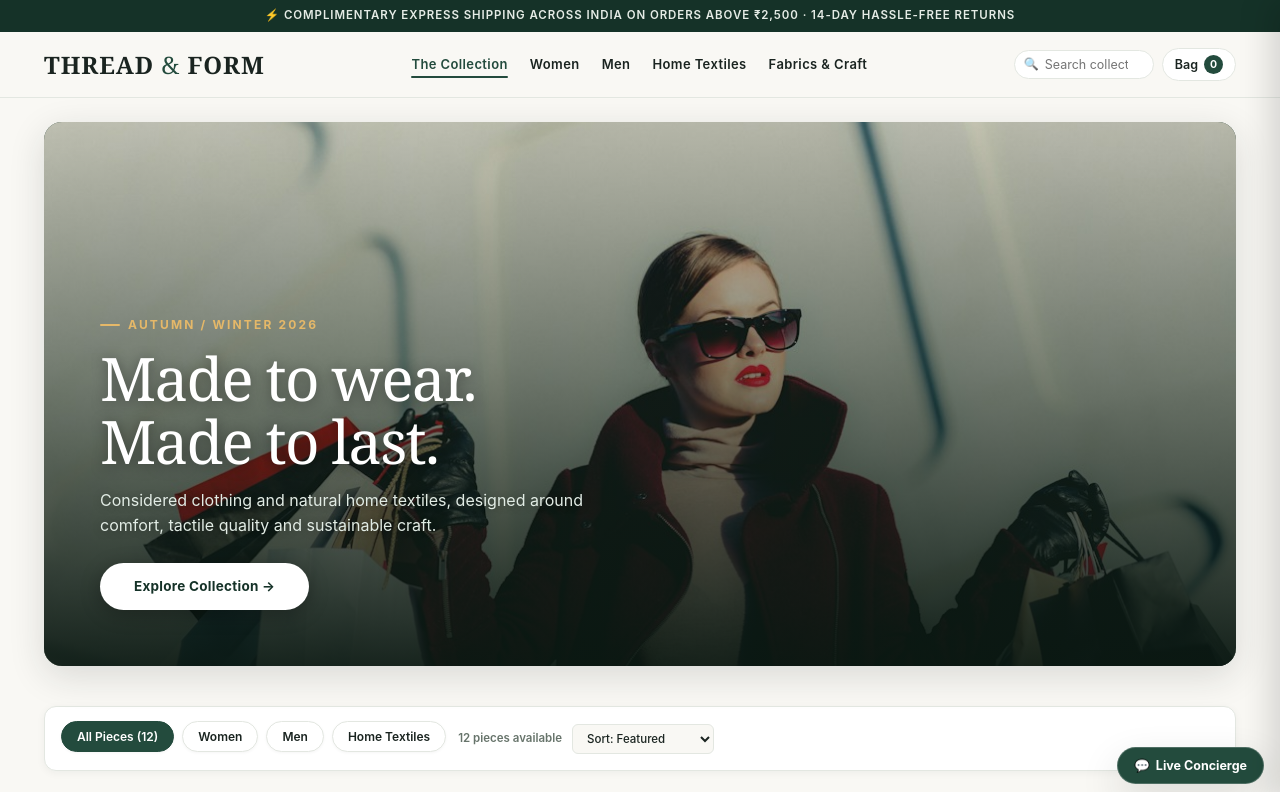
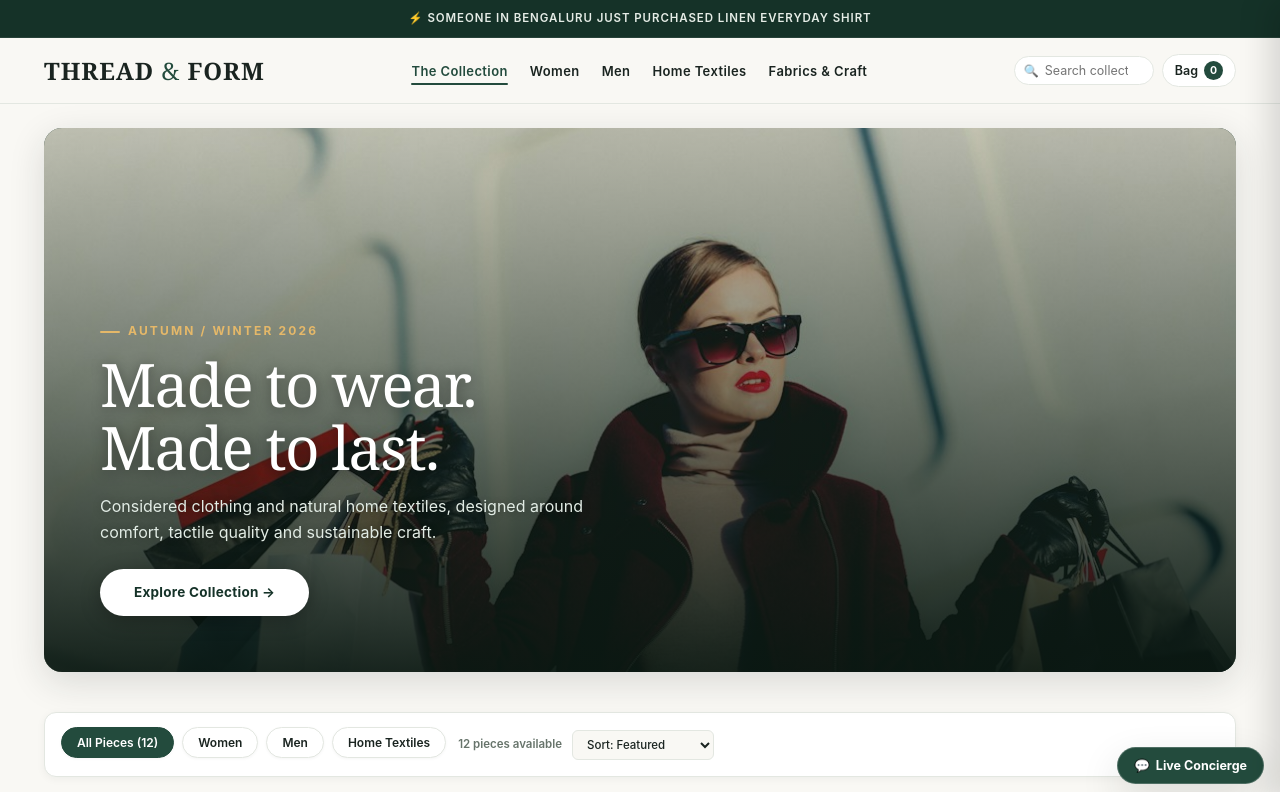
Before and after one commit to bunnyvalluri/Thread-Dress-, a website: page index.html in a window 1280 px wide. Shown: the top 792 px of the page. Drawn offline with Linux system fonts and the light colour scheme.

Commit message:
feat: implement smooth rotating announcement ticker with slide-up transitions

```diff
--- a/index.html
+++ b/index.html
@@ -20,9 +20,11 @@
 </head>
 <body>
 
-  <!-- TOP LIVE STREAM TICKER -->
+  <!-- TOP ROTATING ANNOUNCEMENT BAR -->
   <aside class="top-bar" aria-label="Store announcement">
-    <div class="top-ticker" id="topTickerText">⚡ Complimentary express shipping across India on orders above ₹2,500 · 14-day hassle-free returns</div>
+    <div class="top-ticker" id="topTickerText">
+      <span class="ticker-item active">⚡ Complimentary express shipping across India on orders above ₹2,500</span>
+    </div>
   </aside>
 
   <!-- STICKY HEADER -->
--- a/src/scripts/social-proof.js
+++ b/src/scripts/social-proof.js
@@ -1,6 +1,16 @@
 /**
- * THREAD & FORM — Real-Time Social Proof & Live Ticker Engine
+ * THREAD & FORM — Real-Time Social Proof & Rotating Live Announcement Engine
  */
+const rotatingAnnouncements = [
+  "⚡ Complimentary shipping across India on orders over ₹2,500",
+  "⚡ Someone in Bengaluru just purchased Linen Everyday Shirt",
+  "⚡ 100% French Flax Linen & Combed Organic Cotton",
+  "⚡ Someone in Mumbai added Relaxed Sand Trousers to bag",
+  "⚡ Hassle-free 14-day exchange and return policy",
+  "⚡ Someone in New Delhi purchased Textured Cushion Cover",
+  "⚡ Real-time multi-tab bag synchronization active"
+];
+
 const socialEvents = [
   { city: "Bengaluru", action: "purchased", item: "Linen Everyday Shirt", icon: "👗" },
   { city: "Mumbai", action: "added to bag", item: "Relaxed Sand Trousers", icon: "👖" },
@@ -29,27 +39,54 @@ function showSocialNotification(htmlContent) {
 }
 
 function runLiveTicker() {
-  let idx = 0;
+  const ticker = document.getElementById("topTickerText");
+  if (!ticker) return;
+
+  let currentIdx = 0;
+
+  // Initialize with the first announcement
+  ticker.innerHTML = `<span class="ticker-item active">${rotatingAnnouncements[0]}</span>`;
+
+  // Rotate messages smoothly every 3.8 seconds
   setInterval(() => {
-    const ev = socialEvents[idx % socialEvents.length];
-    idx++;
+    currentIdx = (currentIdx + 1) % rotatingAnnouncements.length;
+    const nextText = rotatingAnnouncements[currentIdx];
 
-    const ticker = document.getElementById("topTickerText");
-    if (ticker) {
-      ticker.textContent = `⚡ Someone in ${ev.city} just ${ev.action} "${ev.item}" · Real-time live sync`;
-    }
+    const currentItem = ticker.querySelector(".ticker-item.active");
+    const nextItem = document.createElement("span");
+    nextItem.className = "ticker-item";
+    nextItem.textContent = nextText;
+    ticker.appendChild(nextItem);
 
-    if (Math.random() > 0.35) {
+    // Smooth transition
+    requestAnimationFrame(() => {
+      if (currentItem) {
+        currentItem.classList.remove("active");
+        currentItem.classList.add("exit");
+      }
+      nextItem.classList.add("active");
+    });
+
+    // Cleanup old item after transition completes
+    setTimeout(() => {
+      if (currentItem && currentItem.parentNode) {
+        currentItem.remove();
+      }
+    }, 500);
+
+    // Occasional social toast trigger
+    if (Math.random() > 0.5) {
+      const ev = socialEvents[Math.floor(Math.random() * socialEvents.length)];
       showSocialNotification(`Someone in <strong>${ev.city}</strong> just ${ev.action} <strong>${ev.item}</strong>.`);
     }
 
     // Dynamic stock fluctuation
-    const randomP = catalog[Math.floor(Math.random() * catalog.length)];
-    if (Math.random() > 0.6) {
+    if (typeof catalog !== 'undefined' && catalog.length && Math.random() > 0.6) {
+      const randomP = catalog[Math.floor(Math.random() * catalog.length)];
       randomP.stock = Math.max(1, randomP.stock + (Math.random() > 0.5 ? 1 : -1));
       if (typeof applySortAndFilter === 'function') {
         applySortAndFilter();
       }
     }
-  }, 7000);
+  }, 3800);
 }
--- a/src/styles/main.css
+++ b/src/styles/main.css
@@ -92,63 +92,60 @@ a {
 }
 
 /* ==========================================================================
-   2. TOP ANNOUNCEMENT BANNER
+   2. TOP ROTATING ANNOUNCEMENT BANNER
    ========================================================================== */
 .top-bar {
   background: var(--forest-dark);
   color: #e5ece6;
-  font-size: 11.5px;
+  font-size: clamp(10px, 2.5vw, 11.5px);
   letter-spacing: .08em;
   text-transform: uppercase;
-  padding: 7px 16px;
+  padding: 0 clamp(12px, 3vw, 24px);
+  height: 38px;
   display: flex;
   align-items: center;
   justify-content: center;
-  gap: 8px;
   font-weight: 600;
   text-align: center;
   z-index: 60;
   position: relative;
-}
-
-.live-pulse {
-  display: inline-flex;
-  align-items: center;
-  gap: 5px;
-  font-size: 10.5px;
-  color: #a8cfb7;
-}
-
-.pulse-dot {
-  width: 7px;
-  height: 7px;
-  background: #4ade80;
-  border-radius: 50%;
-  box-shadow: 0 0 0 rgba(74, 222, 128, 0.6);
-  animation: pulseAnim 2s infinite;
-  display: inline-block;
-}
-
-@keyframes pulseAnim {
-  0% { box-shadow: 0 0 0 0 rgba(74, 222, 128, 0.7); }
-  70% { box-shadow: 0 0 0 6px rgba(74, 222, 128, 0); }
-  100% { box-shadow: 0 0 0 0 rgba(74, 222, 128, 0); }
+  overflow: hidden;
+  border-bottom: 1px solid rgba(255, 255, 255, 0.08);
 }
 
 .top-ticker {
+  position: relative;
+  width: 100%;
+  max-width: 720px;
+  height: 100%;
+  display: flex;
+  align-items: center;
+  justify-content: center;
+  overflow: hidden;
+}
+
+.ticker-item {
+  position: absolute;
+  width: 100%;
+  text-align: center;
   white-space: nowrap;
   overflow: hidden;
   text-overflow: ellipsis;
-}
-
-.pulse-label {
-  display: inline-block;
-}
-
-@media (max-width: 480px) {
-  .pulse-label {
-    display: none;
-  }
+  opacity: 0;
+  transform: translateY(18px);
+  transition: opacity 0.45s cubic-bezier(0.16, 1, 0.3, 1), transform 0.45s cubic-bezier(0.16, 1, 0.3, 1);
+  pointer-events: none;
+}
+
+.ticker-item.active {
+  opacity: 1;
+  transform: translateY(0);
+  pointer-events: auto;
+}
+
+.ticker-item.exit {
+  opacity: 0;
+  transform: translateY(-18px);
 }
 
 /* ==========================================================================
```
